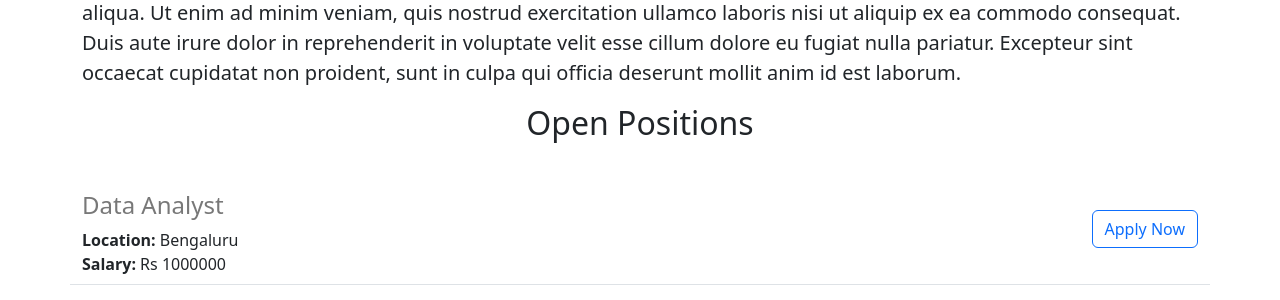
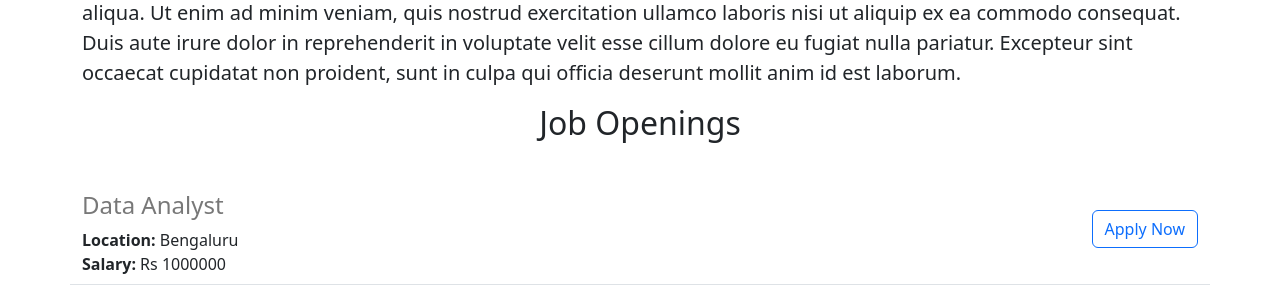
Before and after one commit to kirankm/web_dev, a Flask app: page / in a window 1280 px wide. Shown: the part 542-842 px from the top of the page. Run offline with Flask 3, Linux system fonts and the light colour scheme.

Commit message:
Testing Update to Render

```diff
--- a/experiments/templates/home.html
+++ b/experiments/templates/home.html
@@ -23,7 +23,7 @@
             <p class="lead">
                 Lorem ipsum dolor sit amet, consectetur adipiscing elit, sed do eiusmod tempor incididunt ut labore et dolore magna aliqua. Ut enim ad minim veniam, quis nostrud exercitation ullamco laboris nisi ut aliquip ex ea commodo consequat. Duis aute irure dolor in reprehenderit in voluptate velit esse cillum dolore eu fugiat nulla pariatur. Excepteur sint occaecat cupidatat non proident, sunt in culpa qui officia deserunt mollit anim id est laborum.
             </p>
-            <h2 class="text-center mt-2 mb-4">Open Positions</h2>
+            <h2 class="text-center mt-2 mb-4">Job Openings</h2>
             <p>
                 <div>
                     {% for job in jobs %}
```
